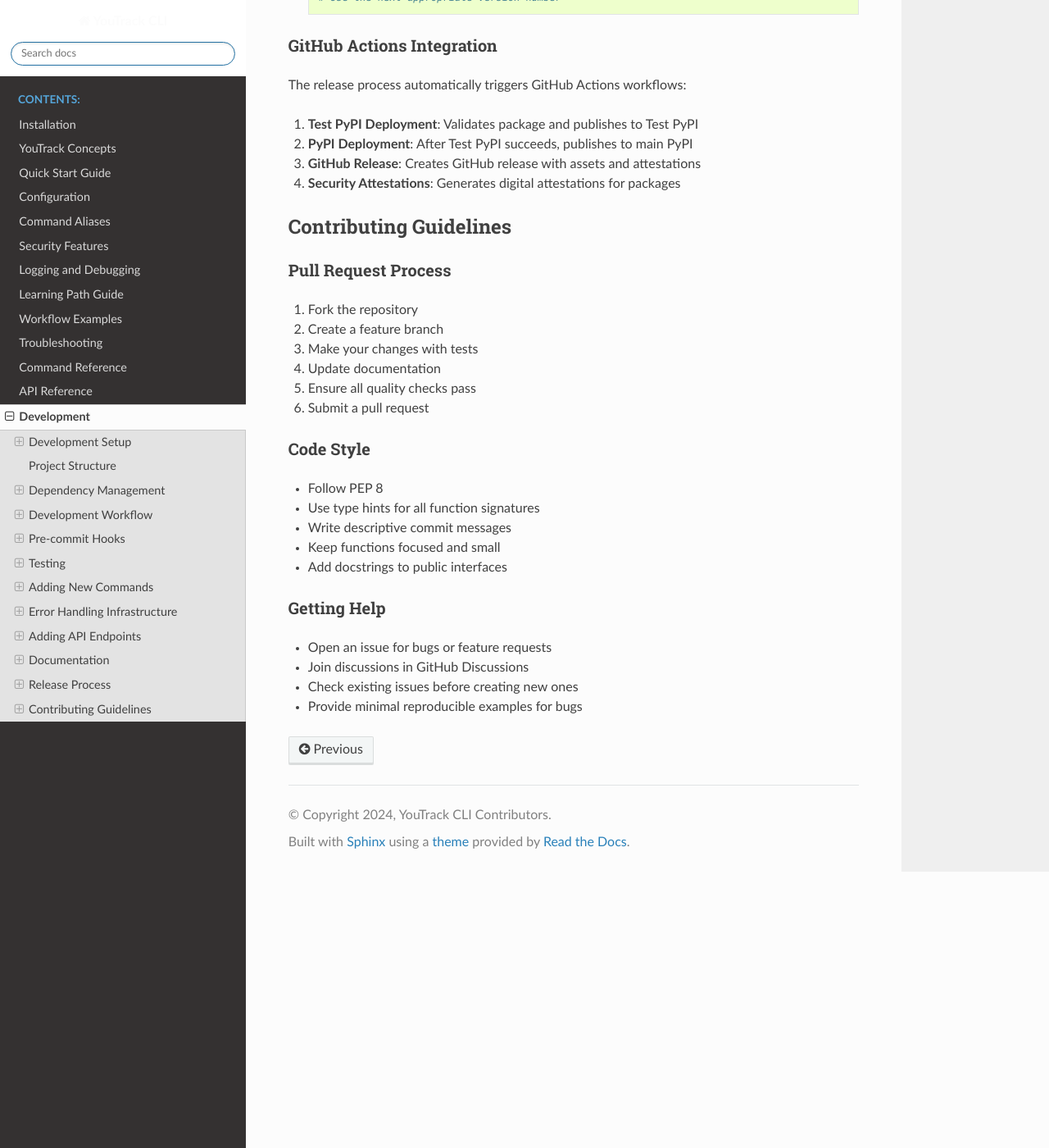
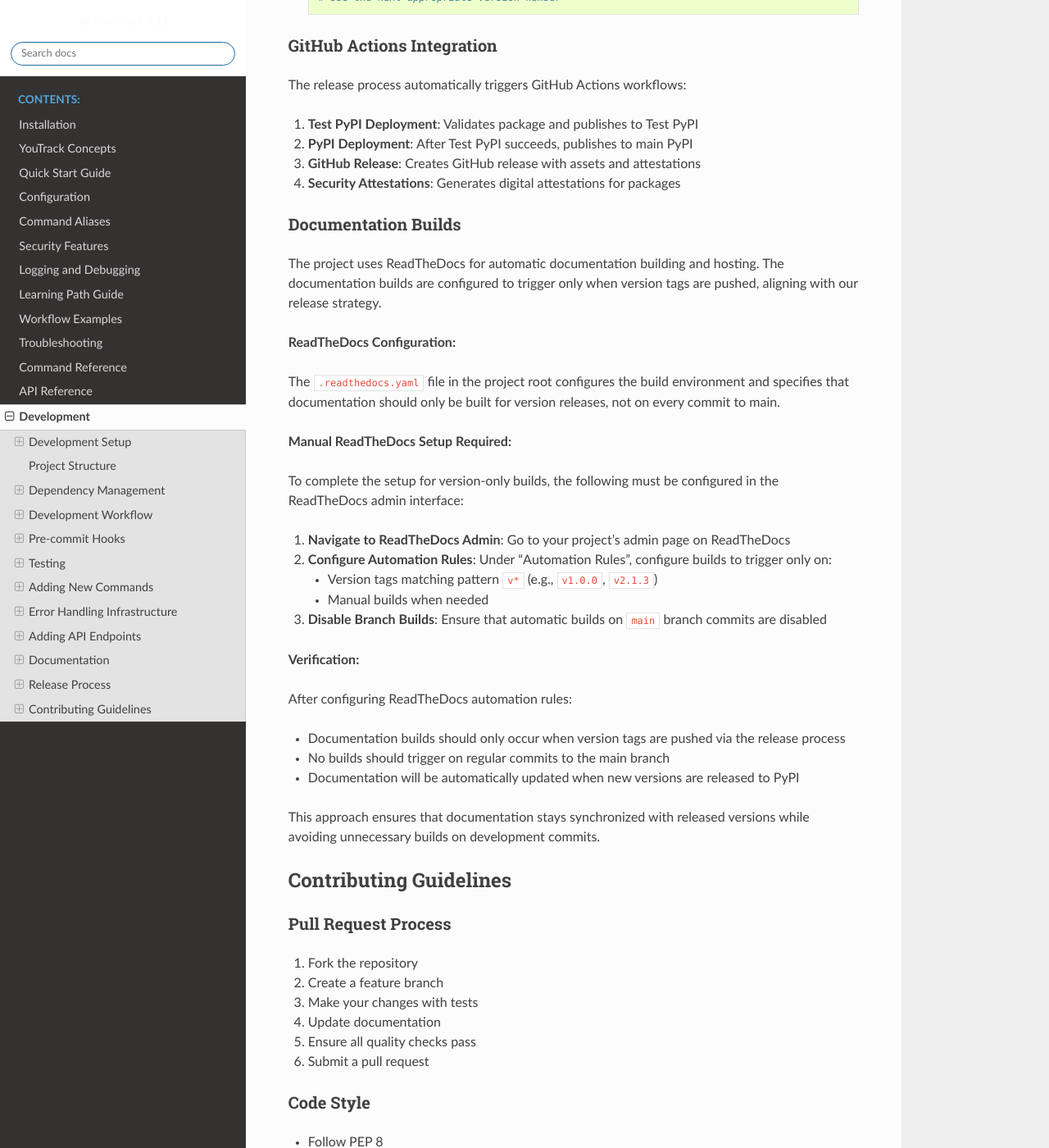
Before and after one commit to ryancheley/yt-cli, a Sphinx documentation site: the page built from docs/development.rst, in a window 1280 px wide and 1400 px high, scrolled down 15042 px. Shown: the whole window at 82% size. Built offline with Sphinx 7.4.7 and the Read the Docs theme 3.1.0, drawn with Linux system fonts in a browser that asks for light colours; pages that are not in the unit, such as notebooks, are missing from menus.

Commit message:
🔧 Configure ReadTheDocs to build only on version updates and PyPI releases (#225)
- Enhanced .readthedocs.yaml with documentation about version-only build strategy
- Added PDF and EPUB output formats for release documentation
- Updated docs/development.rst with comprehensive ReadTheDocs configuration guide
- Added manual setup instructions for ReadTheDocs admin interface automation rules
- Created implementation plan in scratch/issue-224.md

This change aligns documentation builds with the existing release process,
eliminating unnecessary builds on main branch commits while ensuring
documentation updates coincide with PyPI releases.

Manual ReadTheDocs admin configuration required to complete setup.

🤖 Generated with [Claude Code](https://claude.ai/code)

Co-Authored-By: Claude <noreply@anthropic.com>

Fixes #224

```diff
--- a/docs/development.rst
+++ b/docs/development.rst
@@ -787,6 +787,37 @@ The release process automatically triggers GitHub Actions workflows:
 3. **GitHub Release**: Creates GitHub release with assets and attestations
 4. **Security Attestations**: Generates digital attestations for packages
 
+Documentation Builds
+~~~~~~~~~~~~~~~~~~~~~
+
+The project uses ReadTheDocs for automatic documentation building and hosting. The documentation builds are configured to trigger only when version tags are pushed, aligning with our release strategy.
+
+**ReadTheDocs Configuration:**
+
+The ``.readthedocs.yaml`` file in the project root configures the build environment and specifies that documentation should only be built for version releases, not on every commit to main.
+
+**Manual ReadTheDocs Setup Required:**
+
+To complete the setup for version-only builds, the following must be configured in the ReadTheDocs admin interface:
+
+1. **Navigate to ReadTheDocs Admin**: Go to your project's admin page on ReadTheDocs
+2. **Configure Automation Rules**: Under "Automation Rules", configure builds to trigger only on:
+
+   - Version tags matching pattern ``v*`` (e.g., ``v1.0.0``, ``v2.1.3``)
+   - Manual builds when needed
+
+3. **Disable Branch Builds**: Ensure that automatic builds on ``main`` branch commits are disabled
+
+**Verification:**
+
+After configuring ReadTheDocs automation rules:
+
+- Documentation builds should only occur when version tags are pushed via the release process
+- No builds should trigger on regular commits to the main branch
+- Documentation will be automatically updated when new versions are released to PyPI
+
+This approach ensures that documentation stays synchronized with released versions while avoiding unnecessary builds on development commits.
+
 Contributing Guidelines
 -----------------------
 
```
Also changed, not shown: .readthedocs.yaml.
